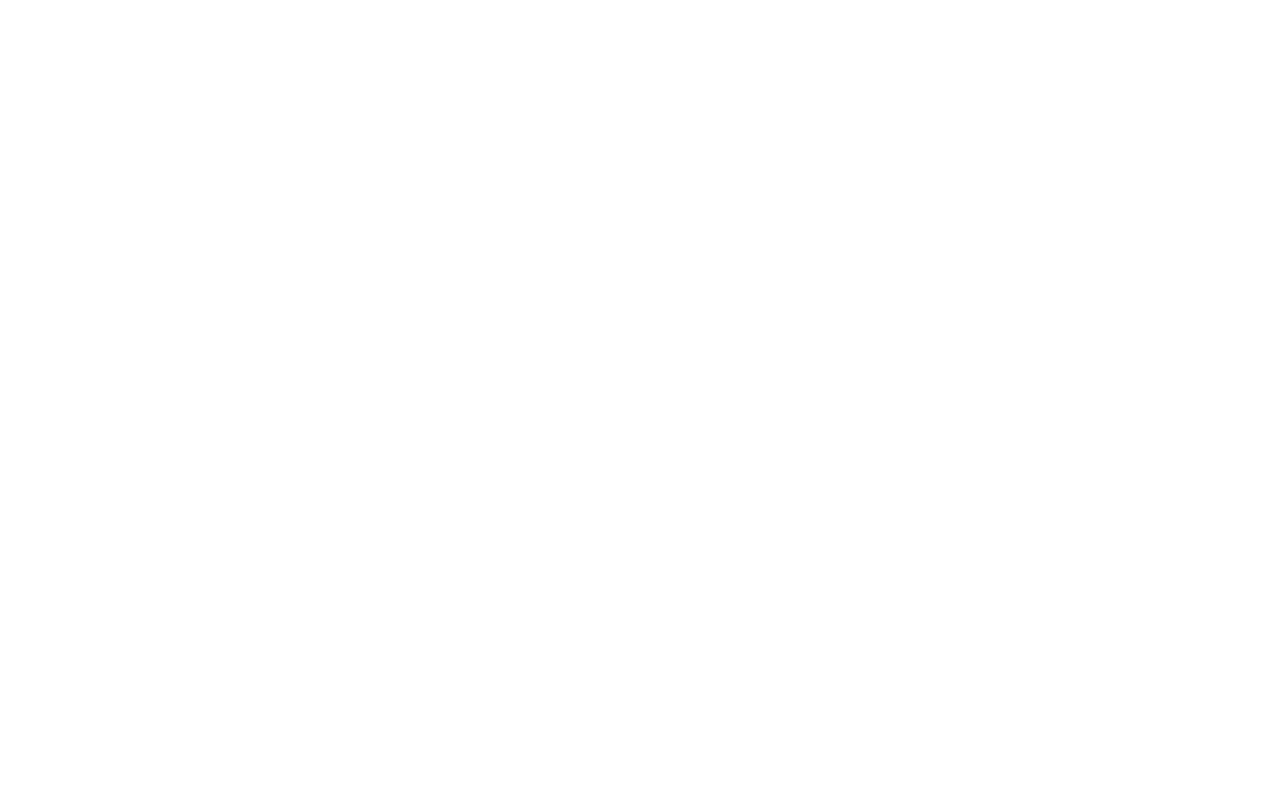
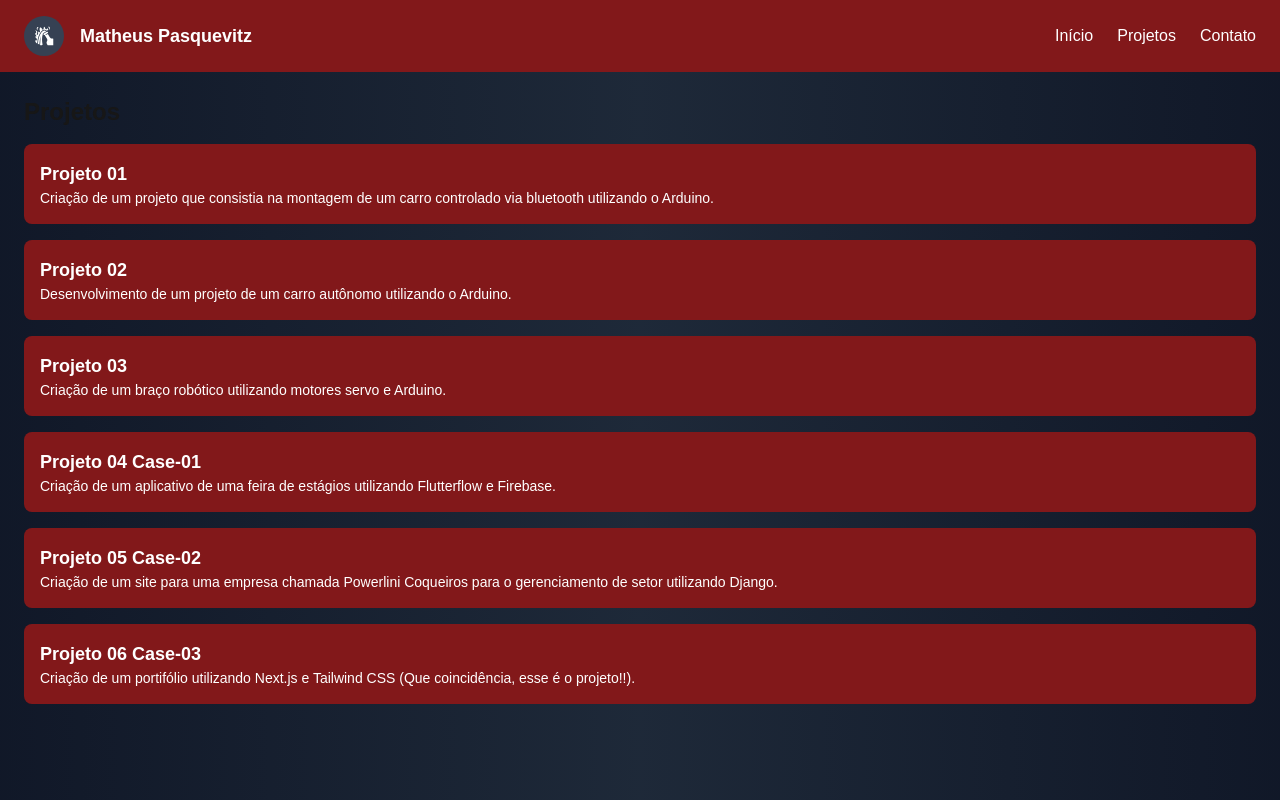
Before and after one commit to DevMolotov/RepOmaga, a Next.js app: page /Projetos/1 in a window 1280 px wide. Before the commit this address had no page. Shown: the top 800 px of the page. Built offline with nearby package versions, Linux system fonts and the light colour scheme.

Commit message:
Update page.tsx

```diff
--- a/src/app/Projetos/[slug]/page.tsx
+++ b/src/app/Projetos/[slug]/page.tsx
@@ -1,18 +1,33 @@
+import Link from 'next/link';
 import { Projeto } from '@/types/projetos';
 import projetosData from '@/data/projetos.json';
-import { notFound } from 'next/navigation';
-import ProjetosContent from './ProjetosContent';
 
+// Importa o tipo 'Projeto' e os dados dos projetos do arquivo JSON.
 const projetos = projetosData as Projeto[];
 
-export default async function Page({ params }: { params: { slug: string } }) {
-  const param = await params;
-
-  const projeto = projetos.find((p) => p.slug === param.slug);
-
-  if (!projeto) {
-    notFound();
-  }
-
-  return <ProjetosContent projeto={projeto} />;
+// Componente funcional para a página de Projetos.
+export default function ProjetosPage() {
+  return (
+    <div className='bg-gradient-to-r from-gray-900 via-gray-800 to-gray-900 flex min-h-screen flex-col'>
+      {/* Elemento principal da página que ocupa o espaço restante na tela. */}
+      <main className='flex-grow'>
+        <div className='p-6'>
+          {/* Título da seção de projetos */}
+          <h1 className='mb-4 text-2xl font-bold'>Projetos</h1>
+          {/* Mapeamento do array de projetos para renderizar cada projeto como um link */}
+          {projetos.map((projeto) => (
+            <Link key={projeto.id} href={`/projetos/${projeto.slug}`}>
+              {/* Div estilizada para cada projeto, funcionando como um cartão clicável */}
+              <div className='mb-4 cursor-pointer rounded-lg bg-red-900 p-4 text-white hover:bg-red-800'>
+                {/* Título do projeto */}
+                <h2 className='text-lg font-semibold'>{projeto.title}</h2>
+                {/* Descrição breve do projeto */}
+                <p className='text-sm'>{projeto.description}</p>
+              </div>
+            </Link>
+          ))}
+        </div>
+      </main>
+    </div>
+  );
 }
```
